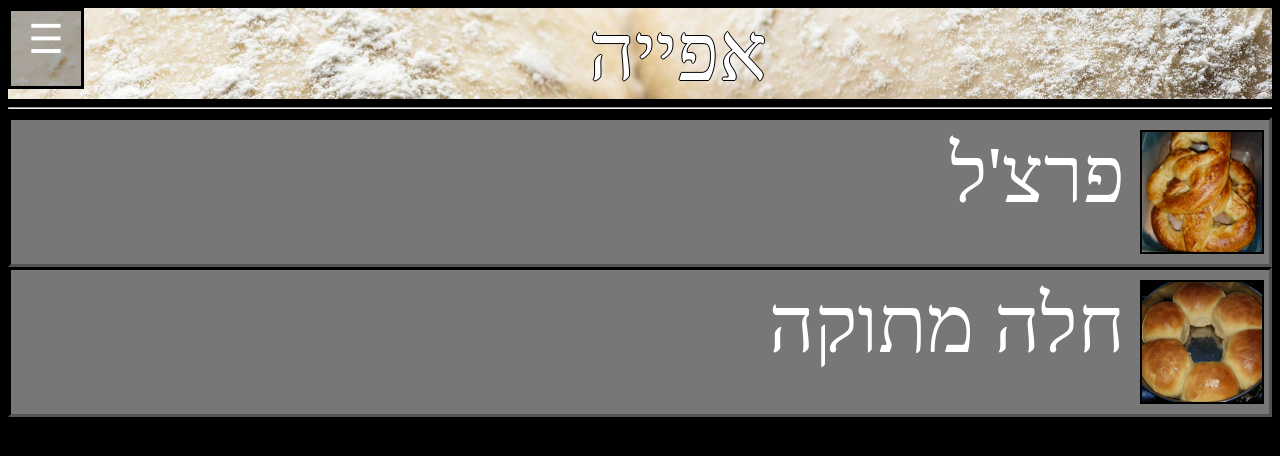
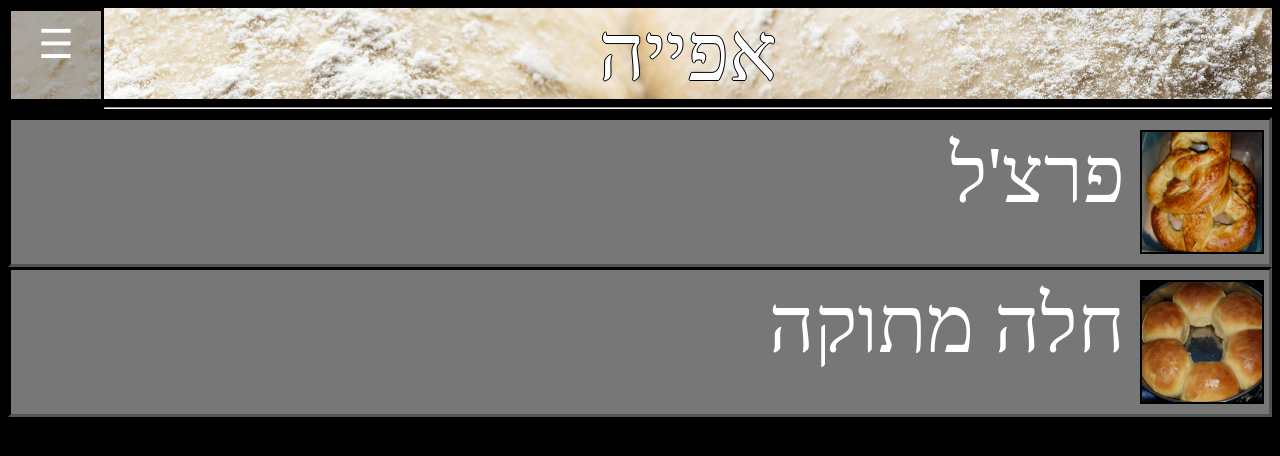
Before and after one commit to MikeXSchvedov/MikeXSchvedov.github.io, a plain HTML site: page bake.html in a window 1280 px wide. Drawn offline with Linux system fonts and the light colour scheme; a web font is replaced by a local one.

Commit message:
Update food.css

```diff
--- a/food.css
+++ b/food.css
@@ -70,6 +70,7 @@ background: rgb(0, 0, 0);
   top: 2px;
   right: 15px;
   font-size: 100px;
+  visibility: hidden;
 }
 
 /* When the height of the screen is less than 450 pixels, change the font-size of the links and position the close button again, so they don't overlap */
@@ -122,11 +123,11 @@ background: rgb(0, 0, 0);
 .menubutton {
 background-color: rgba(0,0,0, 0.3);
 float: left;
-padding-top: 5px;
+padding-top: 10px;
 border: black solid;
 top: 10px;
-width: 70px;
-height: 70px;
+width: 90px;
+height: 90px;
 color: white;
 text-align: center;
 font-size: 40px;
```
